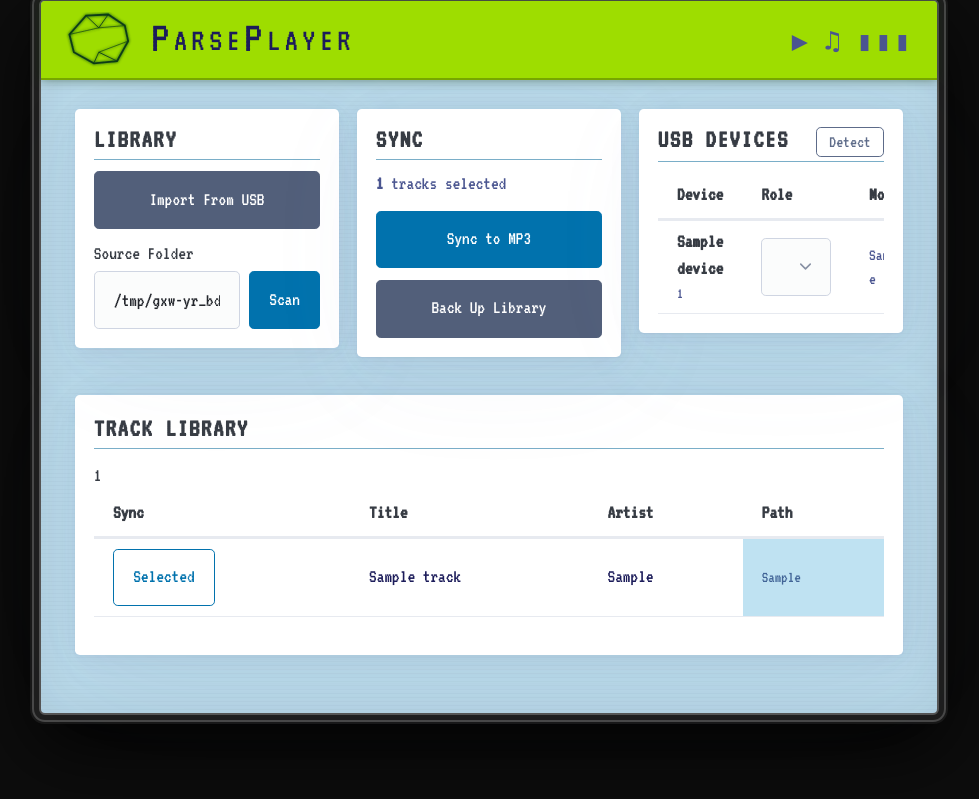
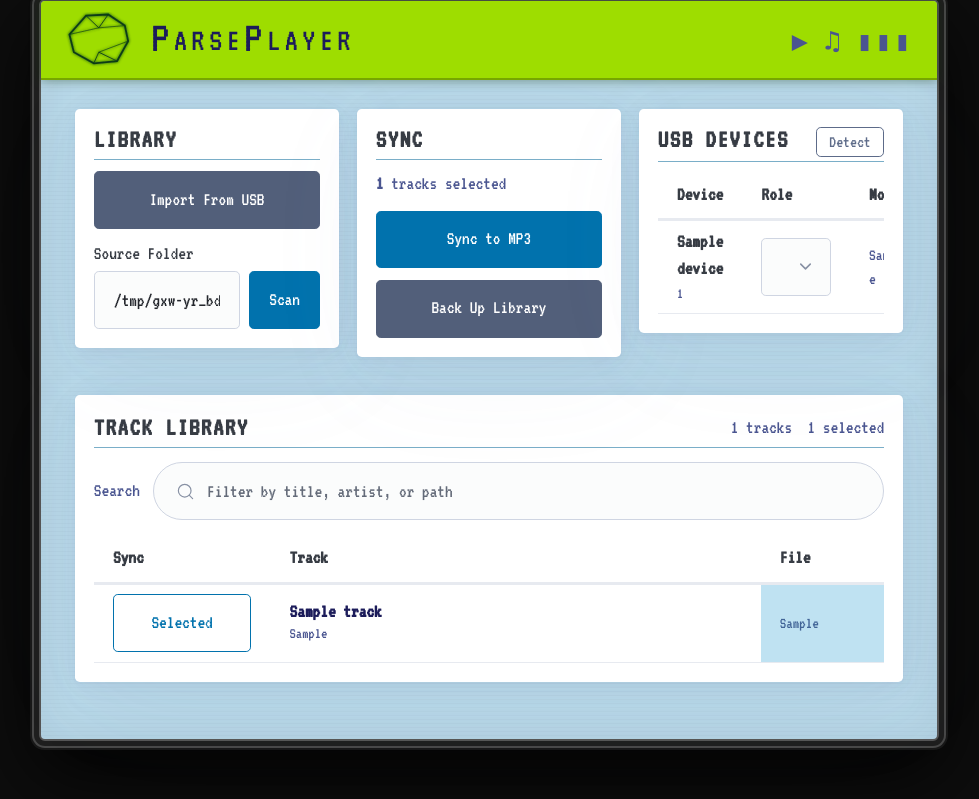
Before and after one commit to parsehex/ParsePlayer, a Flask app: page / in a window 1280 px wide. Shown: the part 49-848 px from the top of the page, without its empty margins (151-1130 px from the left). Run offline with Flask 3, Linux system fonts and the light colour scheme; tables that the repository leaves empty hold one stand-in row (values such as "Sample post"); some libraries are stand-ins or nearby versions.

Commit message:
improve Tracks section/table

```diff
--- a/parseplayer/routes.py
+++ b/parseplayer/routes.py
@@ -1,7 +1,8 @@
 from pathlib import Path
 import shutil
 
-from flask import Blueprint, current_app, flash, redirect, render_template, request, url_for
+from flask import Blueprint, current_app, flash, make_response, redirect, render_template, request, url_for
+import json
 
 from .db import get_db
 from .music import SUPPORTED_EXTENSIONS, discover_tracks
@@ -105,7 +106,11 @@ def toggle_track(track_id: int):
         (track_id,),
     ).fetchone()
     selected_count = _fetch_sync_count()
-    return render_template("partials/track_row.html", track=track, selected_count=selected_count)
+    response = make_response(render_template("partials/track_row.html", track=track))
+    response.headers["HX-Trigger"] = json.dumps(
+        {"trackSelectionChanged": {"selectedCount": selected_count}}
+    )
+    return response
 
 
 @bp.post("/usb/register")
--- a/static/styles.css
+++ b/static/styles.css
@@ -318,6 +318,84 @@ td.path {
   word-break: break-all;
 }
 
+.library-panel {
+  padding-top: 0.95rem;
+}
+
+.library-header {
+  align-items: center;
+}
+
+.library-meta {
+  display: flex;
+  gap: 0.8rem;
+  color: var(--lcd-dim);
+  white-space: nowrap;
+}
+
+.library-toolbar {
+  display: grid;
+  grid-template-columns: auto minmax(0, 1fr);
+  gap: 0.7rem;
+  align-items: center;
+  margin-bottom: 0.8rem;
+}
+
+.library-filter-field {
+  margin: 0;
+  color: var(--lcd-dim);
+  white-space: nowrap;
+}
+
+.library-toolbar input {
+  margin: 0;
+}
+
+.library-table-wrap {
+  max-height: 34rem;
+}
+
+.library-table {
+  margin-bottom: 0;
+}
+
+.library-table th,
+.library-table td {
+  vertical-align: middle;
+}
+
+.track-action-cell {
+  width: 1%;
+  white-space: nowrap;
+}
+
+.track-action-cell button {
+  margin: 0;
+  min-width: 7.2rem;
+}
+
+.track-main-cell {
+  min-width: 16rem;
+}
+
+.track-title,
+.track-artist {
+  display: block;
+}
+
+.track-title {
+  line-height: 1.05;
+}
+
+.track-artist {
+  color: var(--lcd-dim);
+  font-size: 0.82em;
+}
+
+.track-path-cell {
+  max-width: 34rem;
+}
+
 /* ── Busy overlay for long-running actions ── */
 .busy-overlay {
   position: fixed;
@@ -371,4 +449,9 @@ body.is-busy {
   .lcd-title-bar {
     align-items: center;
   }
+
+  .library-toolbar {
+    grid-template-columns: 1fr;
+    gap: 0.35rem;
+  }
 }
--- a/templates/index.html
+++ b/templates/index.html
@@ -106,29 +106,97 @@
 </section>
 
 <section>
-  <article>
-    <h2>Track Library</h2>
-    <div class="table-wrap">
-      <table>
+  <article class="library-panel">
+    <div class="section-header library-header">
+      <h2>Track Library</h2>
+      <div class="library-meta">
+        <span>{{ tracks|length }} tracks</span>
+        <span><span id="library-selected-count">{{ selected_count }}</span> selected</span>
+      </div>
+    </div>
+
+    <div class="library-toolbar">
+      <label class="library-filter-field" for="library-filter">Search</label>
+      <input
+        id="library-filter"
+        type="search"
+        placeholder="Filter by title, artist, or path"
+        autocomplete="off"
+      />
+    </div>
+
+    <div class="table-wrap library-table-wrap">
+      <table class="library-table">
         <thead>
           <tr>
             <th>Sync</th>
-            <th>Title</th>
-            <th>Artist</th>
-            <th>Path</th>
+            <th>Track</th>
+            <th>File</th>
           </tr>
         </thead>
-        <tbody>
+        <tbody id="track-library-body">
           {% for track in tracks %}
             {% include "partials/track_row.html" %}
           {% else %}
-            <tr>
-              <td colspan="4">No tracks indexed yet. Run a scan first.</td>
+            <tr id="track-library-empty">
+              <td colspan="3">No tracks indexed yet. Run a scan first.</td>
             </tr>
           {% endfor %}
+          <tr id="track-library-filter-empty" hidden>
+            <td colspan="3">No tracks match this filter.</td>
+          </tr>
         </tbody>
       </table>
     </div>
   </article>
 </section>
+
+<script>
+  (function () {
+    const filterInput = document.getElementById("library-filter");
+    const filterEmptyRow = document.getElementById("track-library-filter-empty");
+    const libraryBody = document.getElementById("track-library-body");
+    if (!filterInput || !filterEmptyRow || !libraryBody) {
+      return;
+    }
+
+    const applyFilter = function () {
+      const query = filterInput.value.trim().toLowerCase();
+      const rows = libraryBody.querySelectorAll("tr[data-track-search]");
+      let visibleRows = 0;
+
+      rows.forEach(function (row) {
+        const haystack = row.getAttribute("data-track-search") || "";
+        const matches = !query || haystack.includes(query);
+        row.hidden = !matches;
+        if (matches) {
+          visibleRows += 1;
+        }
+      });
+
+      filterEmptyRow.hidden = visibleRows !== 0 || !query;
+    };
+
+    filterInput.addEventListener("input", applyFilter);
+    document.body.addEventListener("htmx:afterSwap", function () {
+      applyFilter();
+    });
+
+    document.body.addEventListener("trackSelectionChanged", function (event) {
+      const selectedCount = event.detail && event.detail.selectedCount;
+      if (selectedCount === undefined) {
+        return;
+      }
+
+      const syncCount = document.getElementById("selected-count");
+      const libraryCount = document.getElementById("library-selected-count");
+      if (syncCount) {
+        syncCount.textContent = selectedCount;
+      }
+      if (libraryCount) {
+        libraryCount.textContent = selectedCount;
+      }
+    });
+  })();
+</script>
 {% endblock %}
--- a/templates/partials/track_row.html
+++ b/templates/partials/track_row.html
@@ -1,5 +1,9 @@
-<tr id="track-{{ track.id }}" class="{% if track.selected_for_sync %}selected{% endif %}">
-  <td>
+<tr
+  id="track-{{ track.id }}"
+  class="{% if track.selected_for_sync %}selected{% endif %}"
+  data-track-search="{{ ((track.title or '') ~ ' ' ~ (track.artist or '') ~ ' ' ~ track.path)|lower }}"
+>
+  <td class="track-action-cell">
     <button
       hx-post="{{ url_for('main.toggle_track', track_id=track.id) }}"
       hx-target="#track-{{ track.id }}"
@@ -9,11 +13,9 @@
       {% if track.selected_for_sync %}Selected{% else %}Select{% endif %}
     </button>
   </td>
-  <td>{{ track.title }}</td>
-  <td>{{ track.artist or '-' }}</td>
-  <td class="path">{{ track.path }}</td>
+  <td class="track-main-cell">
+    <strong class="track-title">{{ track.title }}</strong>
+    <small class="track-artist">{{ track.artist or 'Unknown artist' }}</small>
+  </td>
+  <td class="path track-path-cell">{{ track.path }}</td>
 </tr>
-
-{% if selected_count is defined %}
-  <span id="selected-count" hx-swap-oob="true">{{ selected_count }}</span>
-{% endif %}
```
Also changed, not shown: templates/partials/track_row_swap.html (added, +25 -0 lines).
